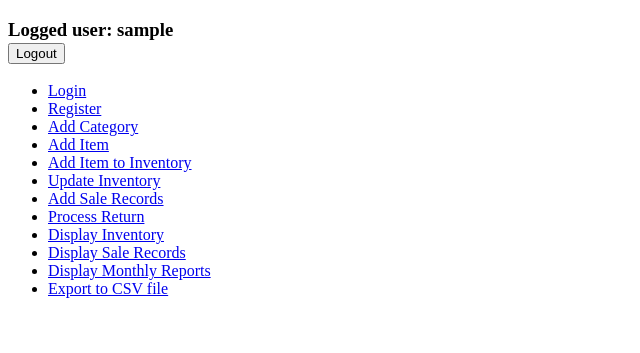
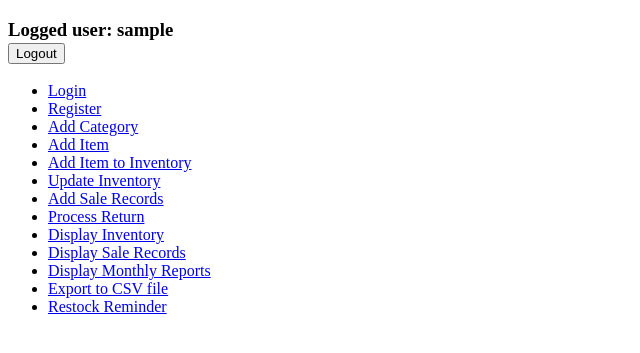
Before and after one commit to phanhuyhoangnguyen/DP2, a PHP site: page / in a window 1280 px wide. Shown: the top 353 px of the page, without its empty margins (0-640 px from the left). Run offline with PHP 8.4, Linux system fonts and the light colour scheme; the visitor is signed in with stand-in values (Sample User, id 1).

Commit message:
Update index.php
Create another list for Restock Reminder

```diff
--- a/index.php
+++ b/index.php
@@ -31,6 +31,7 @@ if ($_SESSION["username"] != "") {
     <li><a href="display_records.html">Display Sale Records</a></li>
     <li><a href="display_month_report.html">Display Monthly Reports</a></li>
     <li><a href="export_csv.html">Export to CSV file</a></li>
+    <li><a href="restock_reminder.html">Restock Reminder</a></li>
 </ul>
 
 </body>
```
